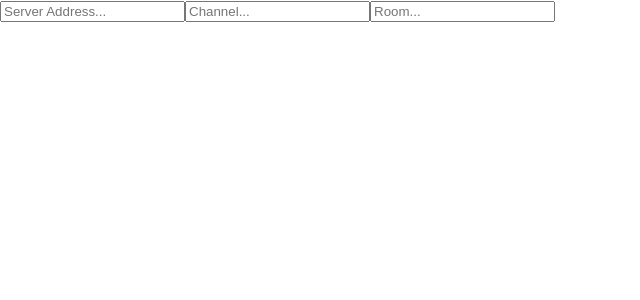
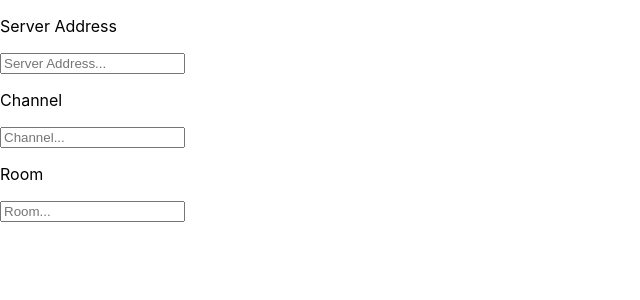
Before and after one commit to smcbride1/action-cable-debugger, a React (Create React App) app: page / in a window 1280 px wide. Shown: the top 300 px of the page, without its empty margins (0-640 px from the left). Built offline with nearby package versions, Linux system fonts and the light colour scheme.

Commit message:
Created ElementLabel component

```diff
--- a/src/App.js
+++ b/src/App.js
@@ -1,12 +1,16 @@
 import logo from './logo.svg';
 import './App.css';
 import InputBox from './components/InputBox'
+import ElementLabel from './components/ElementLabel';
 
 function App() {
   return (
     <>
+      <ElementLabel text="Server Address"/>
       <InputBox placeholder="Server Address..."/>
+      <ElementLabel text="Channel"/>
       <InputBox placeholder="Channel..."/>
+      <ElementLabel text="Room"/>
       <InputBox placeholder="Room..."/>
     </>
   );
--- /dev/null
+++ b/src/components/ElementLabel.js
@@ -0,0 +1,5 @@
+export default function ElementLabel(props) {
+    return(
+        <p className="element-label">{props.text}</p>
+    )
+}
```
Also changed, not shown: 1 other file (tests, documents, lock files or other folders).
